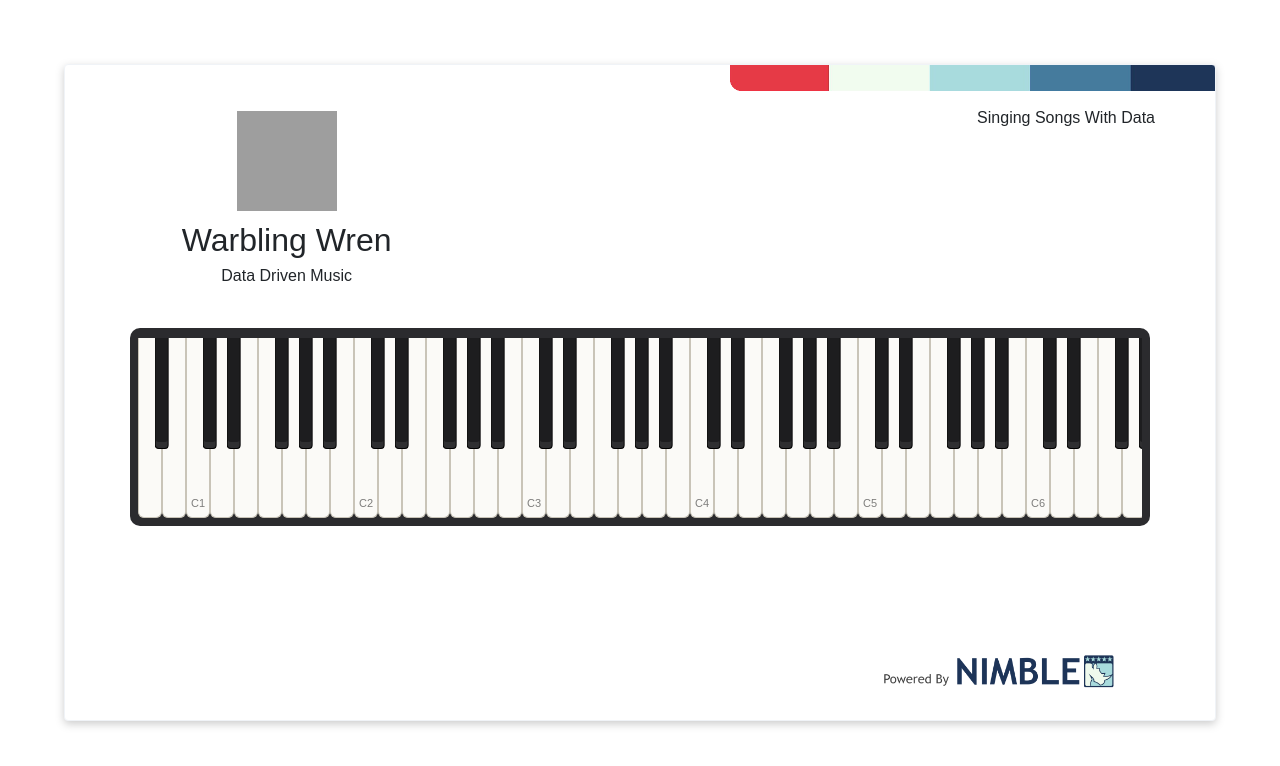
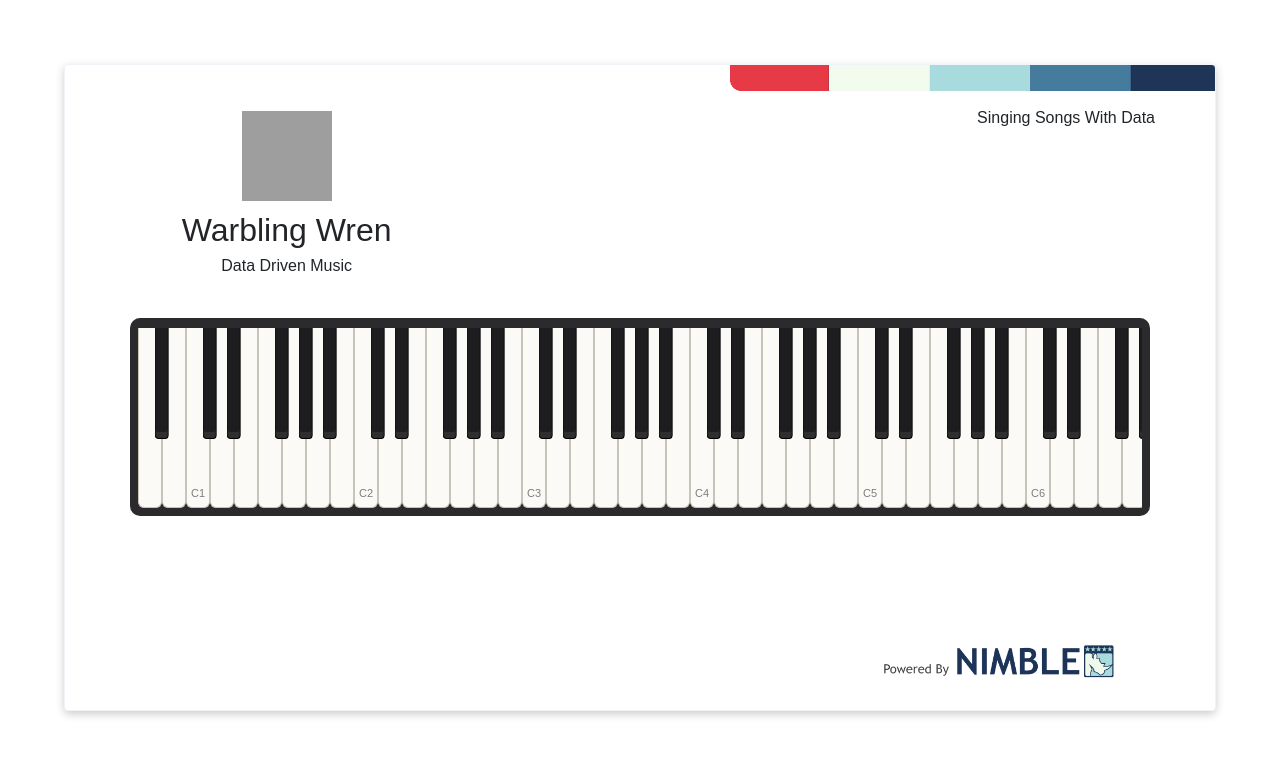
Before and after one commit to warblingwren/warblingwren.github.io, a Jekyll site: the page built from index.html, in a window 1280 px wide. Shown: the top 766 px of the page. Built offline with Jekyll 4.4.1, drawn with Linux system fonts in a browser that asks for light colours; grey boxes are pictures that could not be loaded.

Commit message:
update:layout

```diff
--- a/www/css/www.css
+++ b/www/css/www.css
@@ -52,7 +52,8 @@ body {
 }
 
 .header .feature-img {
-    height: 100px;
+    max-height: 90px;
+    height: 90px;
 }
 
 .header .top-left {}
```
